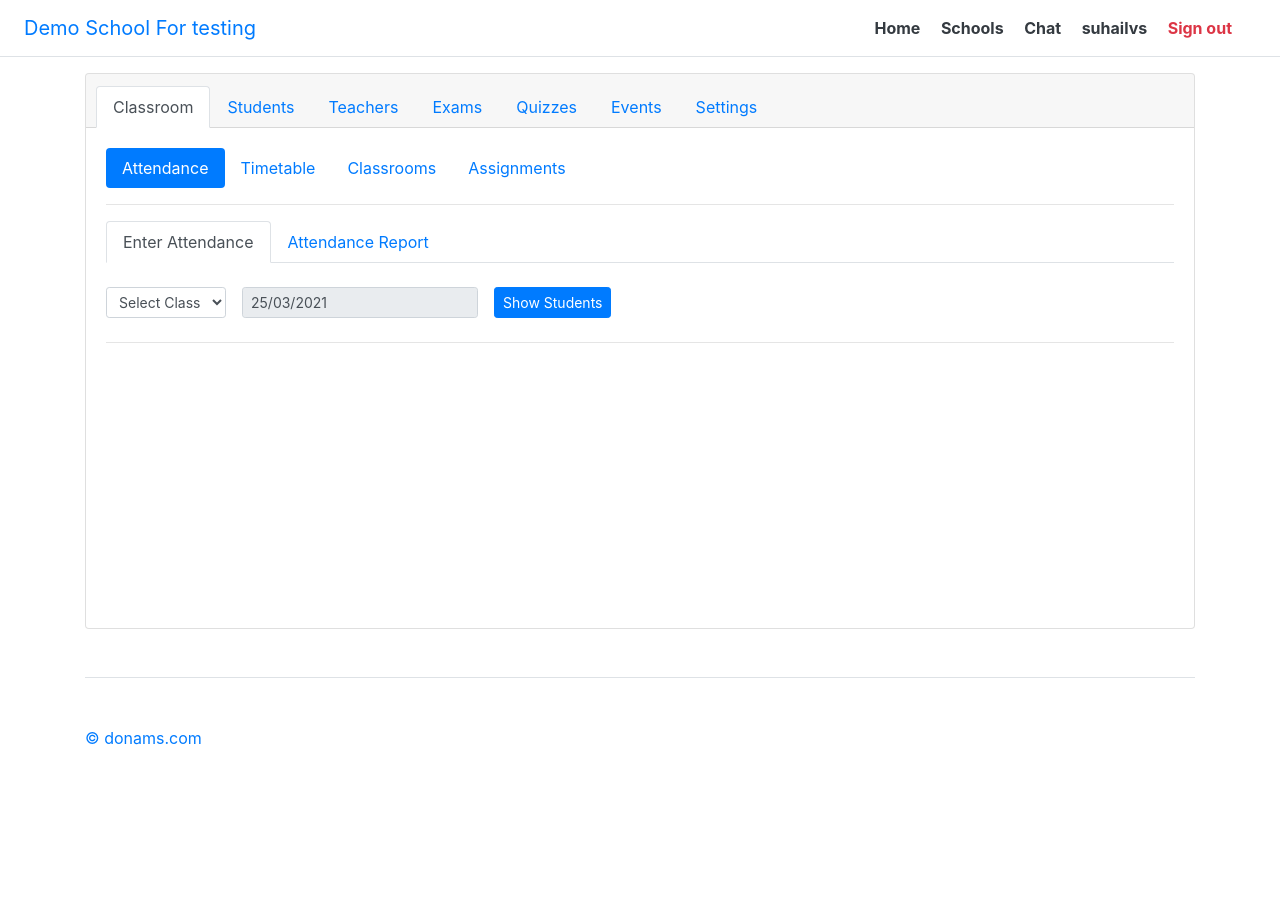
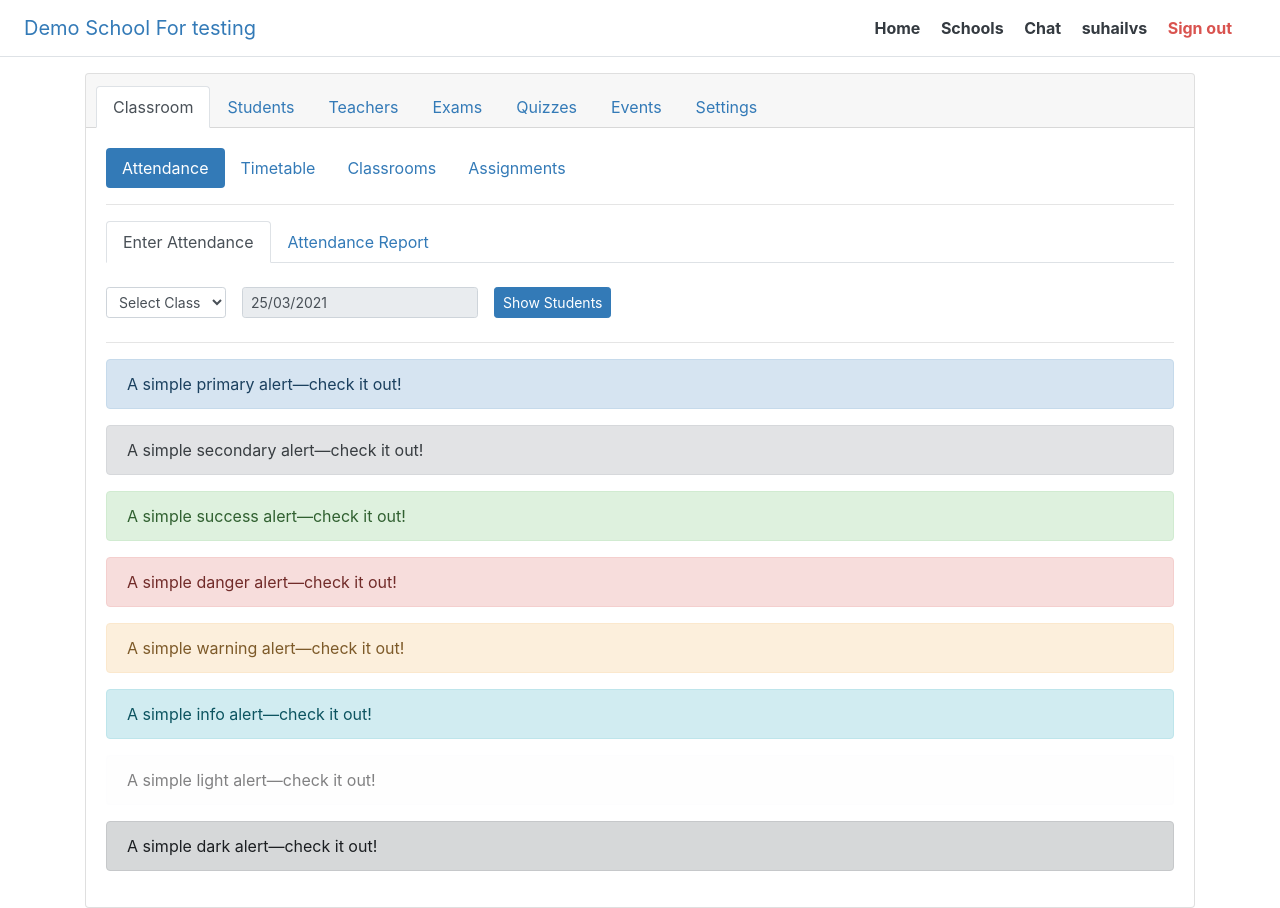
Before and after one commit to suhailvs/bootstrap_scss, a plain HTML site: page index.html in a window 1280 px wide. Shown: the top 908 px of the page. Before the commit the page ends 800 px from the top, so only its background shows below. Drawn offline with Linux system fonts and the light colour scheme.

Commit message:
color variables changed

```diff
--- a/4.3.1/_variables.scss
+++ b/4.3.1/_variables.scss
@@ -34,14 +34,15 @@ $grays: map-merge(
   $grays
 );
 
-$blue:    #007bff !default;
+
+$blue:    darken(#428bca, 6.5%) !default; // #337ab7
 $indigo:  #6610f2 !default;
 $purple:  #6f42c1 !default;
 $pink:    #e83e8c !default;
-$red:     #dc3545 !default;
+$red:     #d9534f !default;
 $orange:  #fd7e14 !default;
-$yellow:  #ffc107 !default;
-$green:   #28a745 !default;
+$yellow:  #f0ad4e !default;
+$green:   #5cb85c !default;
 $teal:    #20c997 !default;
 $cyan:    #17a2b8 !default;
 
--- a/index.html
+++ b/index.html
@@ -29,30 +29,15 @@
     <nav class="my-2 my-md-0 mr-md-3">
       <a class="p-2 text-dark" href="/"><strong>Home</strong></a>
       <a class="p-2 text-dark" href="/schools/"><strong>Schools</strong></a>
-
-
       <a class="p-2 text-dark" href="/chat/"><strong>Chat</strong></a>
-
       <a class="p-2 text-dark" href="/settings/"><strong>suhailvs</strong></a>
       <a class="p-2 text-danger" href="/accounts/logout/"><strong>Sign out</strong></a>
-
     </nav>
 
   </div>
   <div class="container">
-
-
     <div class="card">
       <div class="card-header">
-
-
-
-
-
-
-
-
-
 
         <ul class="nav nav-tabs card-header-tabs">
           <li class="nav-item">
@@ -81,10 +66,6 @@
 
       </div>
       <div class="card-body" style="min-height: 500px;">
-
-
-
-
         <ul class="nav nav-pills mb-3">
           <li class="nav-item">
             <a class="nav-link active" href="/classroom/">Attendance</a>
@@ -129,15 +110,33 @@
           <button type="submit" class="btn btn-sm btn-primary mb-2">Show Students</button>
         </form>
         <hr>
-
-
-
-
+        <div class="alert alert-primary" role="alert">
+          A simple primary alert—check it out!
+        </div>
+        <div class="alert alert-secondary" role="alert">
+          A simple secondary alert—check it out!
+        </div>
+        <div class="alert alert-success" role="alert">
+          A simple success alert—check it out!
+        </div>
+        <div class="alert alert-danger" role="alert">
+          A simple danger alert—check it out!
+        </div>
+        <div class="alert alert-warning" role="alert">
+          A simple warning alert—check it out!
+        </div>
+        <div class="alert alert-info" role="alert">
+          A simple info alert—check it out!
+        </div>
+        <div class="alert alert-light" role="alert">
+          A simple light alert—check it out!
+        </div>
+        <div class="alert alert-dark" role="alert">
+          A simple dark alert—check it out!
+        </div>
+      </div><!-- /card-body -->
 
     </div>
-      </div>
-
-
     <footer class="pt-4 my-md-5 pt-md-5 border-top">
       <a href="https://donams.com/">© donams.com</a>
       <!--  | Email: stackschools@gmail.com -->
```
Also changed, not shown: b.css. Lines whose indentation alone changed are shown as unchanged.
